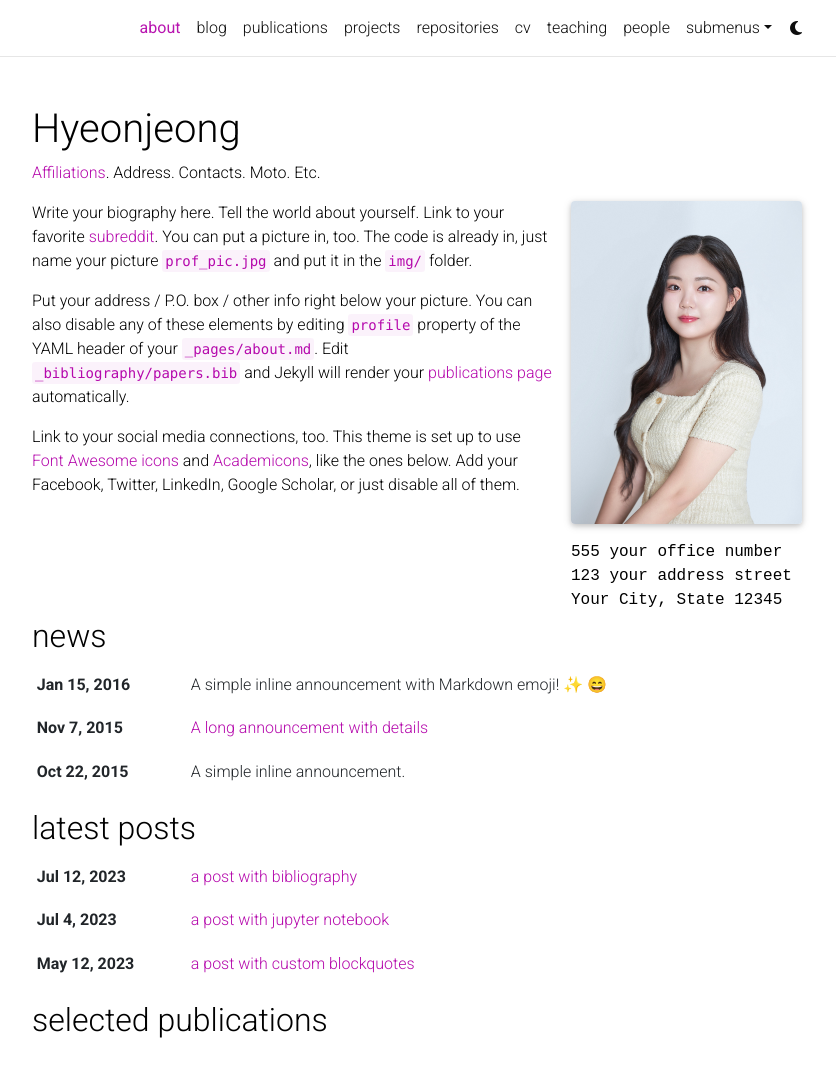
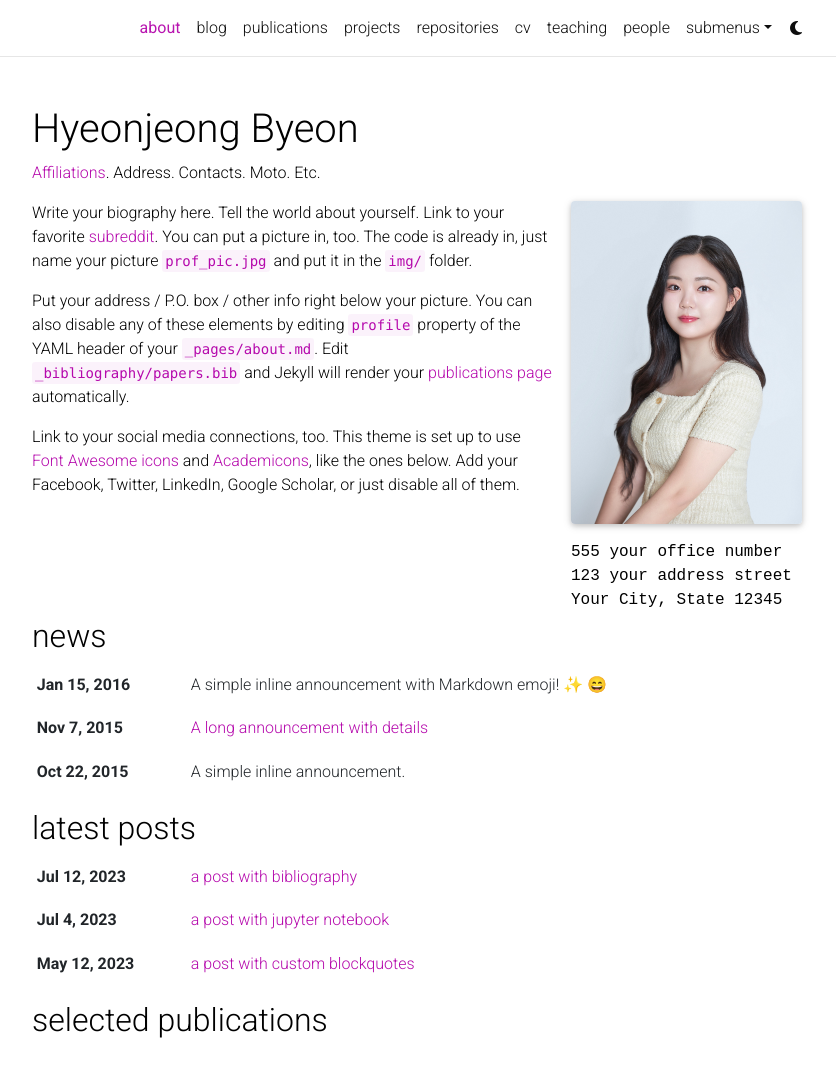
Before and after one commit to hyeonJeongByeon/hyeonjeongbyeon.github.io, a Jekyll site: the page built from _pages/about.md, in a window 1280 px wide and 1357 px high, cut to the strip 0-1068 px from the top of the window. Shown: the whole strip, without its empty margins (223-1059 px from the left). Built offline with Jekyll 4.4.1, drawn with Linux system fonts in a browser that asks for light colours; full-size pictures stand in for the smaller copies a plugin makes; emoji names are drawn with the system emoji font; comment, search, counter and statistics services are not loaded; a style sheet for code colours, icons or effects is not loaded; some of the changed text lies outside the part shown.

Commit message:
Drop footer & change title

```diff
--- a/_config.yml
+++ b/_config.yml
@@ -2,7 +2,7 @@
 # Site settings
 # -----------------------------------------------------------------------------
 
-title: Hyeonjeong # the website title (if blank, full name will be used instead)
+title: Hyeonjeong Byeon # the website title (if blank, full name will be used instead)
 first_name: Hyeonjeong
 middle_name:
 last_name: Byeon
@@ -18,8 +18,8 @@
 lang: en # the language of your site (for example: en, fr, cn, ru, etc.)
 icon: hb_logo.png  # the emoji used as the favicon (alternatively, provide image name in /assets/img/)
 
-url: https://alshedivat.github.io # the base hostname & protocol for your site
-baseurl: / # the subpath of your site, e.g. /blog/
+url: https://hyeonjeongbyeon.com # the base hostname & protocol for your site
+baseurl:  # the subpath of your site, e.g. /blog/
 last_updated: false # set to true if you want to display last updated in the footer
 impressum_path:  # set to path to include impressum link in the footer, use the same path as permalink in a page, helps to conform with EU GDPR
 
@@ -272,8 +272,8 @@
 
 scholar:
 
-  last_name: [Einstein]
-  first_name: [Albert, A.]
+  last_name: [Hyeonjeong]
+  first_name: [Byeon]
 
   style: apa
   locale: en
--- a/_layouts/default.html
+++ b/_layouts/default.html
@@ -47,7 +47,7 @@
     </div>
 
     <!-- Footer -->
-    {%- include footer.html %}
+    <!-- {%- include footer.html %} -->
 
     <!-- JavaScripts -->
     {% include scripts/jquery.html %}
```
